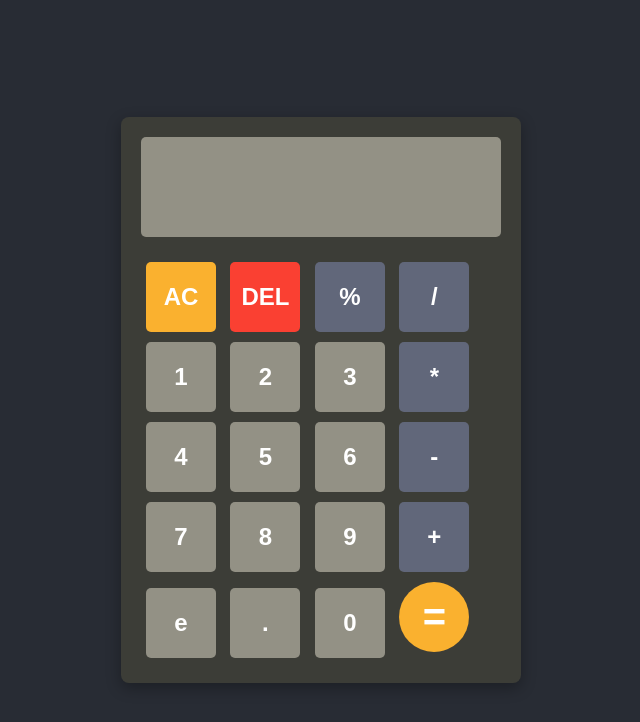
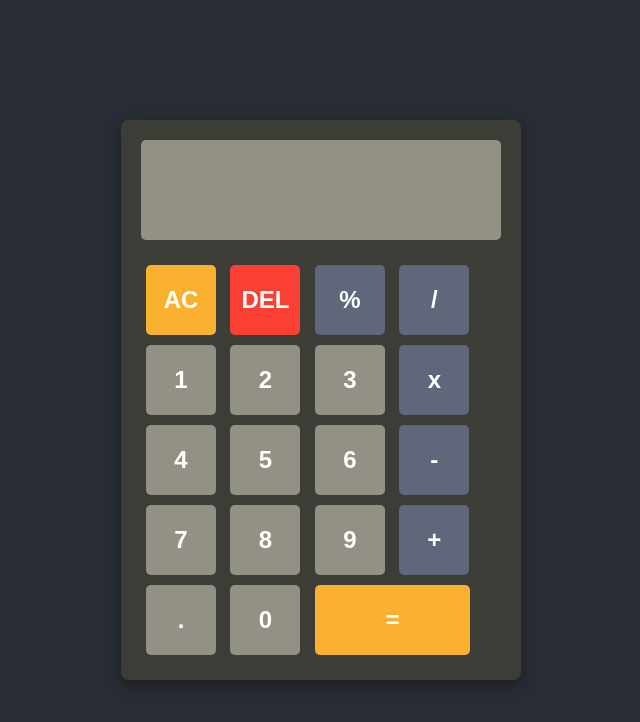
Before and after one commit to ofentse-freecode/calculator, a plain HTML site: page index.html in a window 1280 px wide. Shown: the whole page, without its empty margins (319-959 px from the left). Drawn offline with Linux system fonts and the light colour scheme.

Commit message:
edit equal btn style and delete e btn

```diff
--- a/index.html
+++ b/index.html
@@ -22,7 +22,7 @@
         <button class="number" data-value="1">1</button>
         <button class="number" data-value="2">2</button>
         <button class="number" data-value="3">3</button>
-        <button class="operation" data-value="*">*</button>
+        <button class="operation" data-value="*">x</button>
         <button class="number" data-value="4">4</button>
         <button class="number" data-value="5">5</button>
         <button class="number" data-value="6">6</button>
@@ -31,7 +31,6 @@
         <button class="number" data-value="8">8</button>
         <button class="number" data-value="9">9</button>
         <button class="operation" data-value="+">+</button>
-        <button class="number" data-value="-">e</button>
         <button class="number" data-value=".">.</button>
         <button class="number" data-value="0">0</button>
         <button class="btn-eql" data-value="=">=</button>
--- a/style.css
+++ b/style.css
@@ -80,9 +80,12 @@ button:hover {
 }
 
 .btn-eql {
+    width: 155px;
+    height: 70px;
     background-color: #FAB12F;
-    border-radius: 50px;
-    font-size: 40px;
+    border-radius: 5px;
+    margin: 5px;
+    font-size: 1.5em;
 }
 
 button:active {
```
